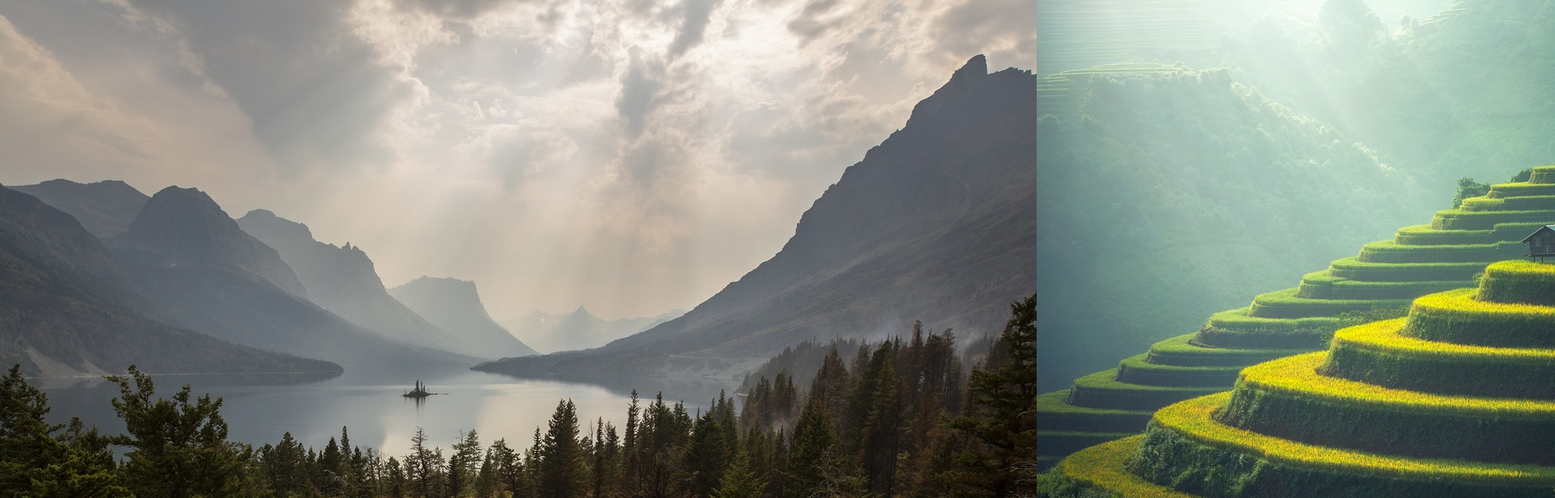
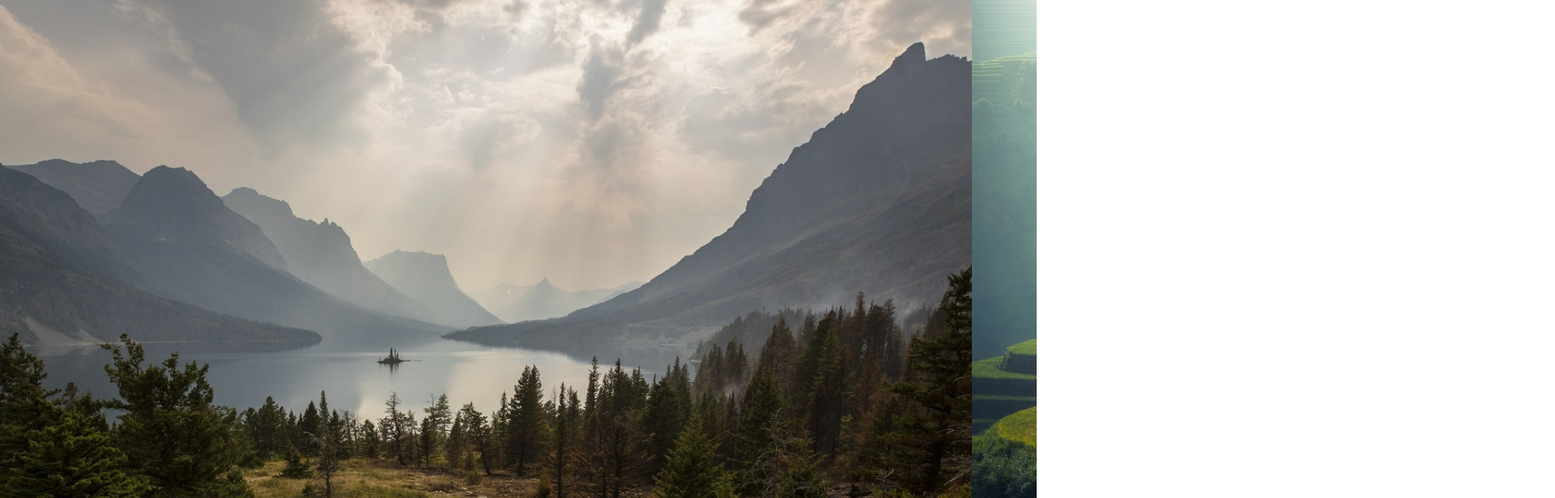
Before and after one commit to JashanB/React-Carousel, a React (Create React App) app: page / in a window 1280 px wide. Shown: the top 616 px of the page at 81% size, 1920 px wide, since content can reach past the window. Built offline with nearby package versions, Linux system fonts and the light colour scheme.

Commit message:
jsx and styling

```diff
--- a/src/App.css
+++ b/src/App.css
@@ -2,7 +2,11 @@
   margin: 0;
   padding: 0;
   box-sizing: border-box;
-
+  height: 100%;
+  display: flex;
+  justify-content: center;
+  flex-direction: column;
+  align-items: center;
 }
 .carousel-container {
   width: 1280px;
@@ -10,4 +14,7 @@
 }
 .carousel-slide {
   display: flex;
+  width: 100%;
+  height: 800px;
+  overflow: auto;
 }
--- a/src/App.js
+++ b/src/App.js
@@ -17,8 +17,10 @@ function App() {
           <img alt="" src ={beach}></img>
         </div>
       </div>
+      <div className="button-container">
       <button>Prev</button>
       <button>Next</button>
+      </div>
     </div>
   );
 }
--- a/src/index.css
+++ b/src/index.css
@@ -5,9 +5,14 @@ body {
     sans-serif;
   -webkit-font-smoothing: antialiased;
   -moz-osx-font-smoothing: grayscale;
+  height: 100vh;
+
 }
 
 code {
   font-family: source-code-pro, Menlo, Monaco, Consolas, 'Courier New',
     monospace;
 }
+#root {
+  height: 100%;
+}
```
